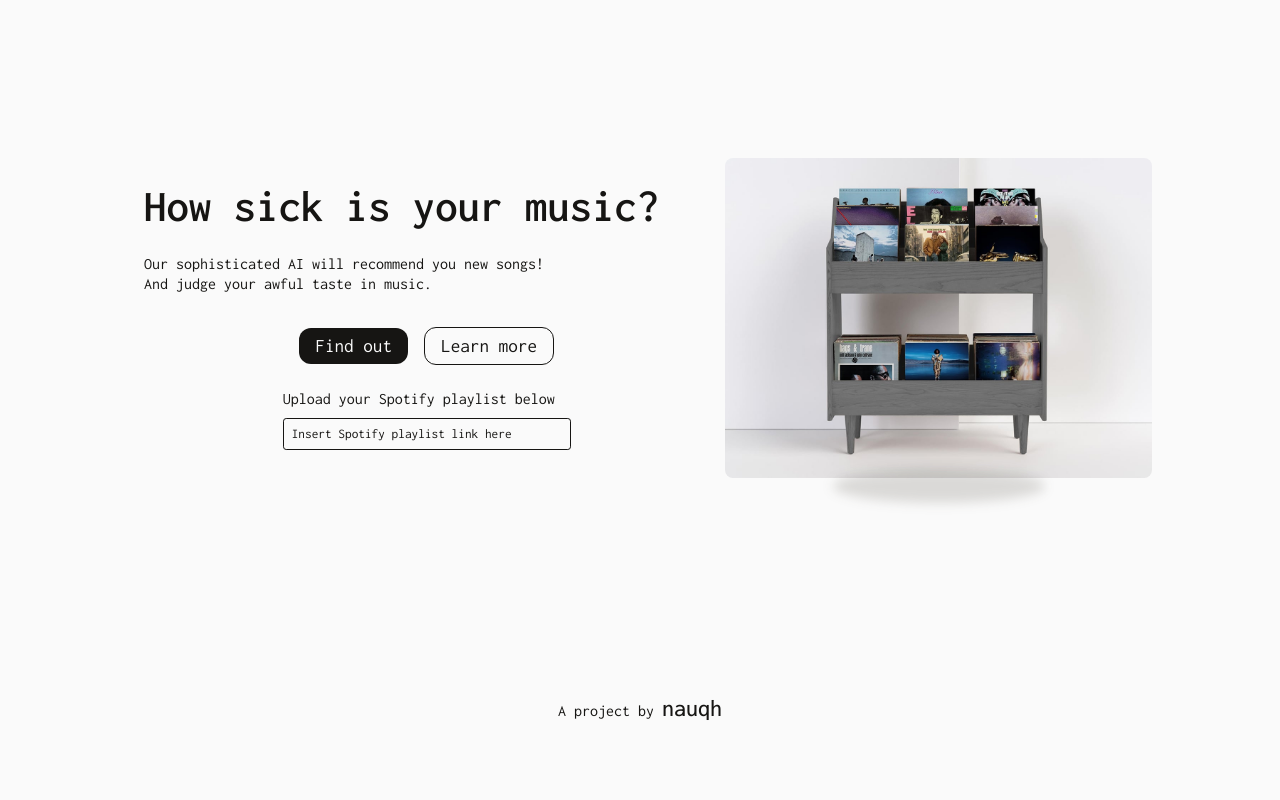
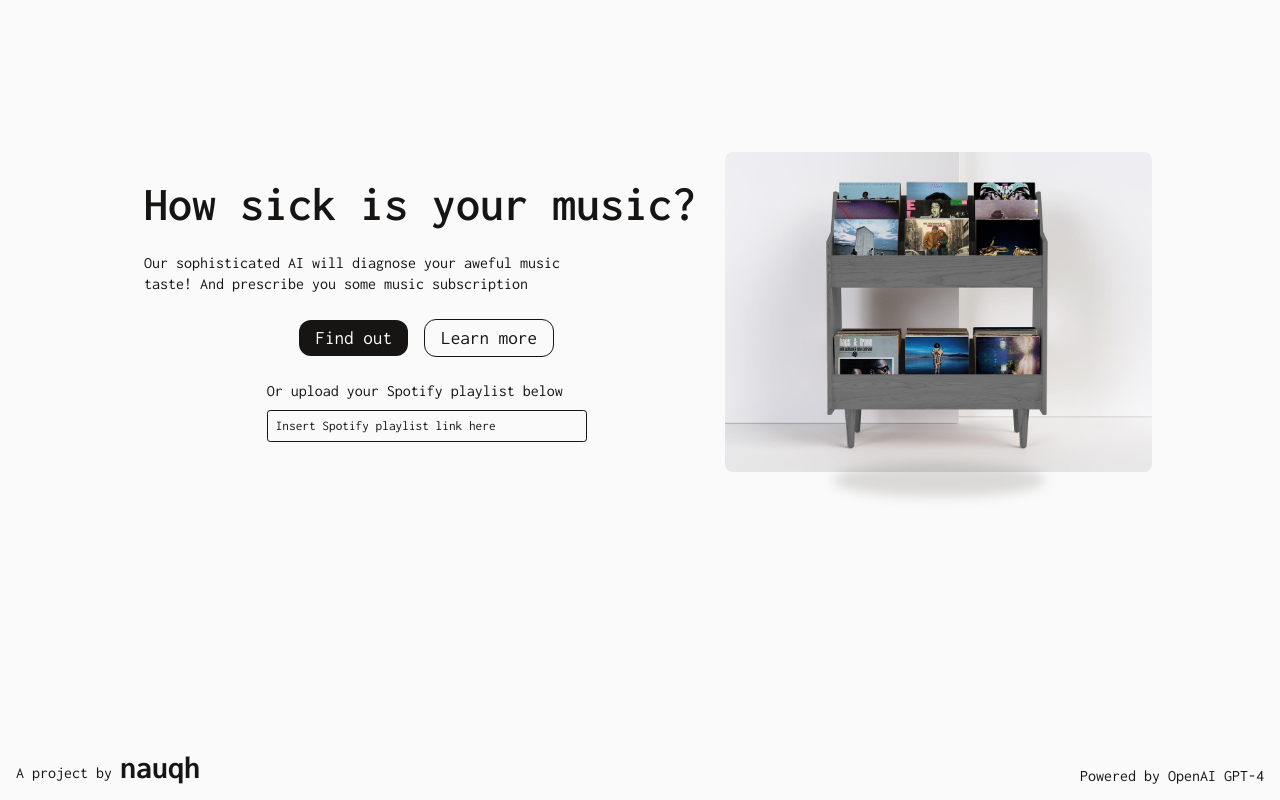
Before and after one commit to nauqh/musicotherapy, a React (Vite) app: page /home in a window 1280 px wide. Built offline with nearby package versions, Linux system fonts and the light colour scheme.

Commit message:
refactor (Home): restructure layout

```diff
--- a/src/assets/Home.css
+++ b/src/assets/Home.css
@@ -58,13 +58,11 @@
 }
 
 .home__footer {
-	text-align: center;
-	align-self: center;
-	font-size: var(--smaller-font-size);
-}
-
-.home__footer a:hover {
-	text-decoration: underline;
+	padding: 0 1rem;
+	display: flex;
+	justify-content: space-between;
+	align-self: flex-end;
+	margin-bottom: 1rem;
 }
 
 .input-container input {
@@ -97,13 +95,17 @@
 	}
 
 	.home__title {
-		font-size: 2.8rem;
+		font-size: 3rem;
 	}
 
 	.home__data {
 		display: flex;
 		flex-direction: column;
 		padding: 1rem;
+	}
+
+	.home__description {
+		max-width: 500px;
 	}
 
 	.button-container,
@@ -118,12 +120,6 @@
 
 	.input-container {
 		justify-self: center;
-	}
-}
-
-@media screen and (min-width: 768px) {
-	.home__description {
-		padding: 0 6rem;
 	}
 }
 
@@ -149,7 +145,7 @@
 
 	.home__description {
 		font-size: 1rem;
-		max-width: 400px;
+		max-width: 450px;
 		padding: 0;
 	}
 
@@ -157,8 +153,8 @@
 		display: block;
 	}
 
-	.button-container {
-		margin-top: 2rem;
+	.input-container input {
+		width: 20rem;
 	}
 
 	.home__img img {
--- a/src/pages/Home.tsx
+++ b/src/pages/Home.tsx
@@ -4,8 +4,7 @@ import ScrollReveal from "scrollreveal";
 import "../assets/Home.css";
 
 const sr = ScrollReveal({
-	distance: "60px",
-	duration: 2500,
+	duration: 3000,
 });
 
 const Home = () => {
@@ -31,8 +30,8 @@ const Home = () => {
 					<div className="home__data">
 						<h1 className="home__title">How sick is your music?</h1>
 						<p className="home__description">
-							Our sophisticated AI will recommend you new songs!
-							And judge your awful taste in music.
+							Our sophisticated AI will diagnose your aweful music
+							taste! And prescribe you some music subscription
 						</p>
 
 						<div className="button-container">
@@ -50,7 +49,7 @@ const Home = () => {
 
 						<div className="home__input">
 							<p className="home__description">
-								Upload your Spotify playlist below
+								Or upload your Spotify playlist below
 							</p>
 							<div className="input-container">
 								<form action="">
@@ -75,15 +74,29 @@ const Home = () => {
 				</div>
 
 				<footer className="home__footer">
-					A project by{" "}
+					<div>
+						A project by{" "}
+						<span
+							style={{
+								fontSize: "2rem",
+								fontWeight: 700,
+							}}
+						>
+							<a href="https://nauqh.github.io" target="_blank">
+								nauqh
+							</a>
+						</span>
+					</div>
 					<span
 						style={{
-							fontSize: "1.5rem",
-							fontWeight: 500,
+							alignSelf: "flex-end",
+							textAlign: "right",
+							width: 200,
 						}}
 					>
-						<a href="https://nauqh.github.io" target="_blank">
-							nauqh
+						Powered by{" "}
+						<a href="https://openai.com/blog/new-embedding-models-and-api-updates">
+							OpenAI GPT-4
 						</a>
 					</span>
 				</footer>
```
